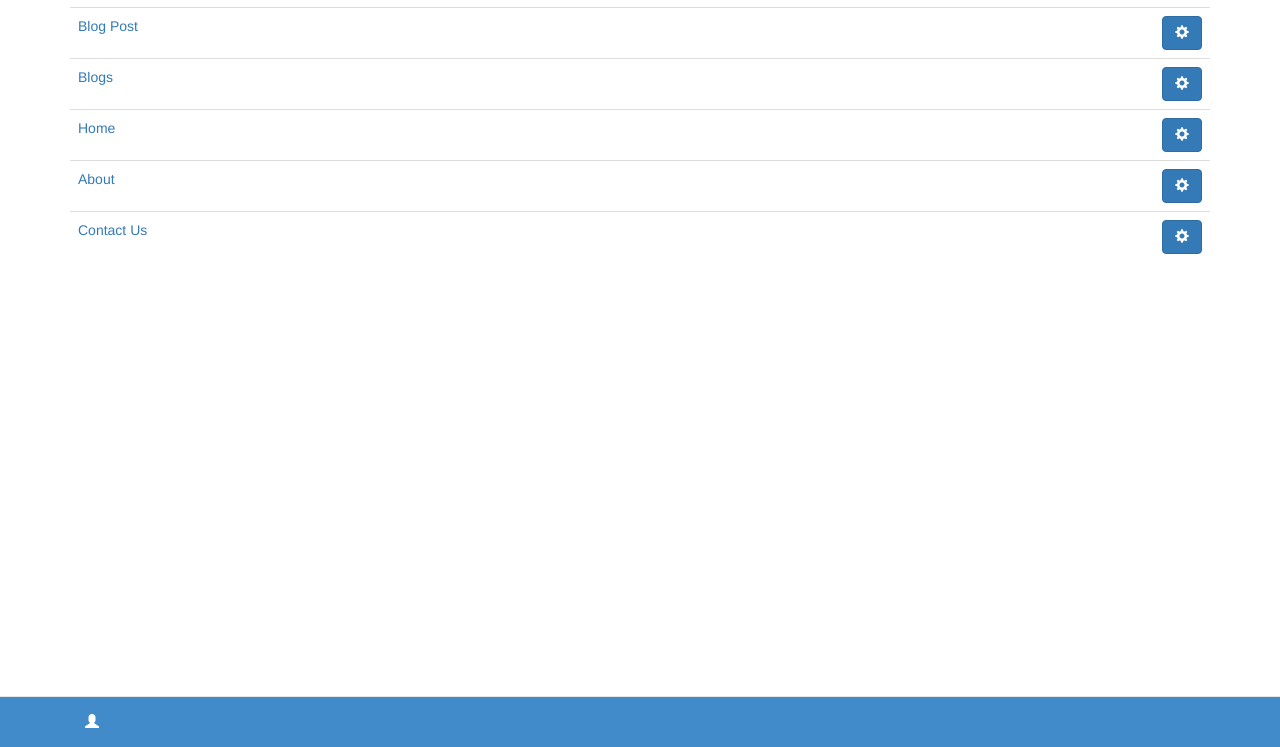
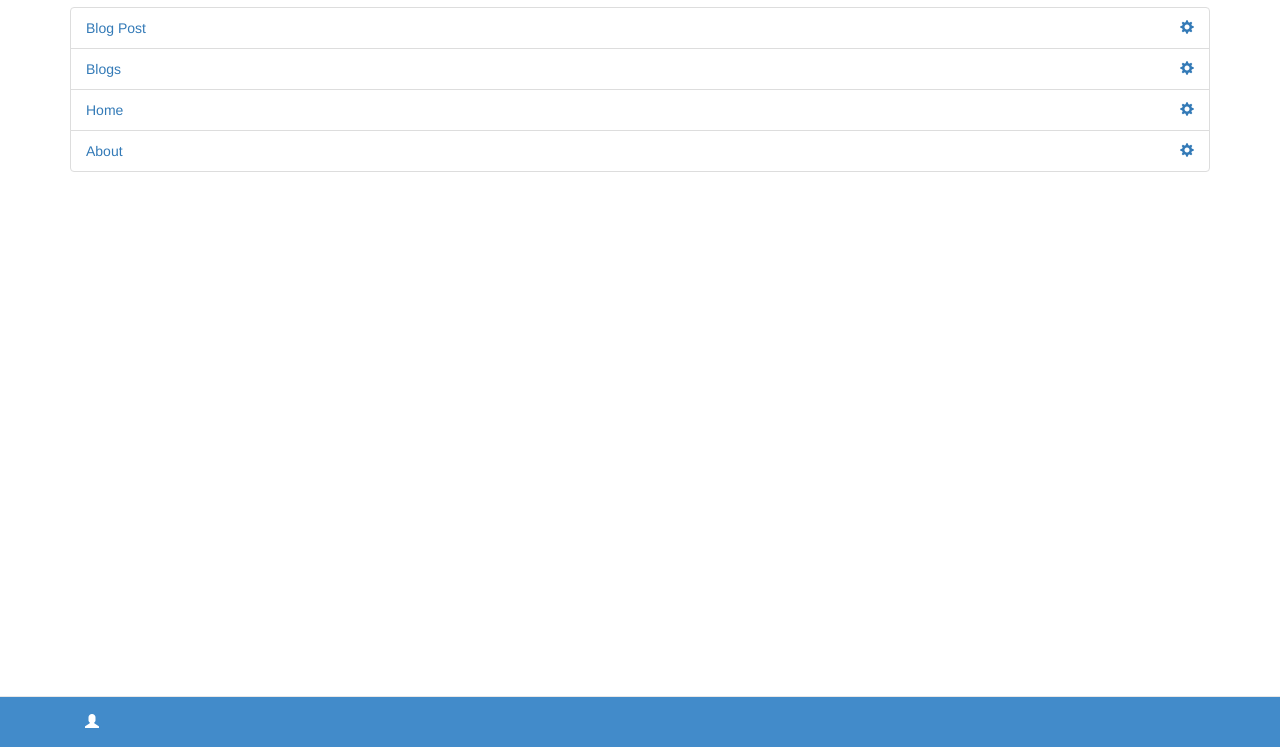
Before and after one commit to Ben-Yin/Kaibin-Yin-Webdev, a website: page public/assignment/page/page-list.html in a window 1280 px wide. Shown: the part 53-800 px from the top of the page. Drawn offline with nearby package versions, Linux system fonts and the light colour scheme.

Commit message:
change table to list group

```diff
--- a/public/assignment/page/page-list.html
+++ b/public/assignment/page/page-list.html
@@ -33,57 +33,32 @@
 
 
     <div class="container">
-        <table class="table">
-            <thead>
-            </thead>
-            <tbody>
-                <tr>
-                    <td><a href="../widget/widget-list.html">Blog Post</a></td>
-                    <td>
-                        <a class="btn btn-primary pull-right"
-                        href="page-edit.html">
+        <ul class="list-group">
+            <li class="list-group-item">
+                <a href="../widget/widget-list.html">Blog Post</a>
+                <a class="pull-right" href="page-edit.html">
                     <span class="glyphicon glyphicon-cog"></span>
                 </a>
-                    </td>
-                </tr>
-                <tr>
-                    <td><a href="../widget/widget-list.html">Blogs</a></td>
-                    <td>
-                        <a class="btn btn-primary pull-right"
-                        href="page-edit.html">
+            </li>
+            <li class="list-group-item">
+                <a href="../widget/widget-list.html">Blogs</a>
+                <a class="pull-right" href="page-edit.html">
                     <span class="glyphicon glyphicon-cog"></span>
                 </a>
-                    </td>
-                </tr>
-                <tr>
-                    <td><a href="../widget/widget-list.html">Home</a></td>
-                    <td>
-                        <a class="btn btn-primary pull-right"
-                        href="page-edit.html">
+            </li>
+            <li class="list-group-item">
+                <a href="../widget/widget-list.html">Home</a>
+                <a class="pull-right" href="page-edit.html">
                     <span class="glyphicon glyphicon-cog"></span>
                 </a>
-                    </td>
-                </tr>
-                <tr>
-                    <td><a href="../widget/widget-list.html">About</a></td>
-                    <td>
-                        <a class="btn btn-primary pull-right"
-                        href="page-edit.html">
+            </li>
+            <li class="list-group-item">
+                <a href="../widget/widget-list.html">About</a>
+                <a class="pull-right" href="page-edit.html">
                     <span class="glyphicon glyphicon-cog"></span>
                 </a>
-                    </td>
-                </tr>
-                <tr>
-                    <td><a href="../widget/widget-list.html">Contact Us</a></td>
-                    <td>
-                        <a class="btn btn-primary pull-right"
-                        href="page-edit.html">
-                            <span class="glyphicon glyphicon-cog"></span>
-                        </a>
-                    </td>
-                </tr>
-            </tbody>
-        </table>
+            </li>
+        </ul>
     </div>
 
 <nav class="navbar navbar-default navbar-fixed-bottom">
```
Also changed, not shown: public/assignment/page/page-edit.html (+18 -41 lines), public/assignment/page/page-new.html (+18 -41 lines), public/assignment/website/website-edit.html (+17 -36 lines), public/assignment/website/website-list.html (+17 -38 lines), public/assignment/website/website-new.html (+17 -36 lines), public/assignment/widget/widget-chooser.html (+32 -36 lines). Lines whose indentation alone changed are shown as unchanged.
